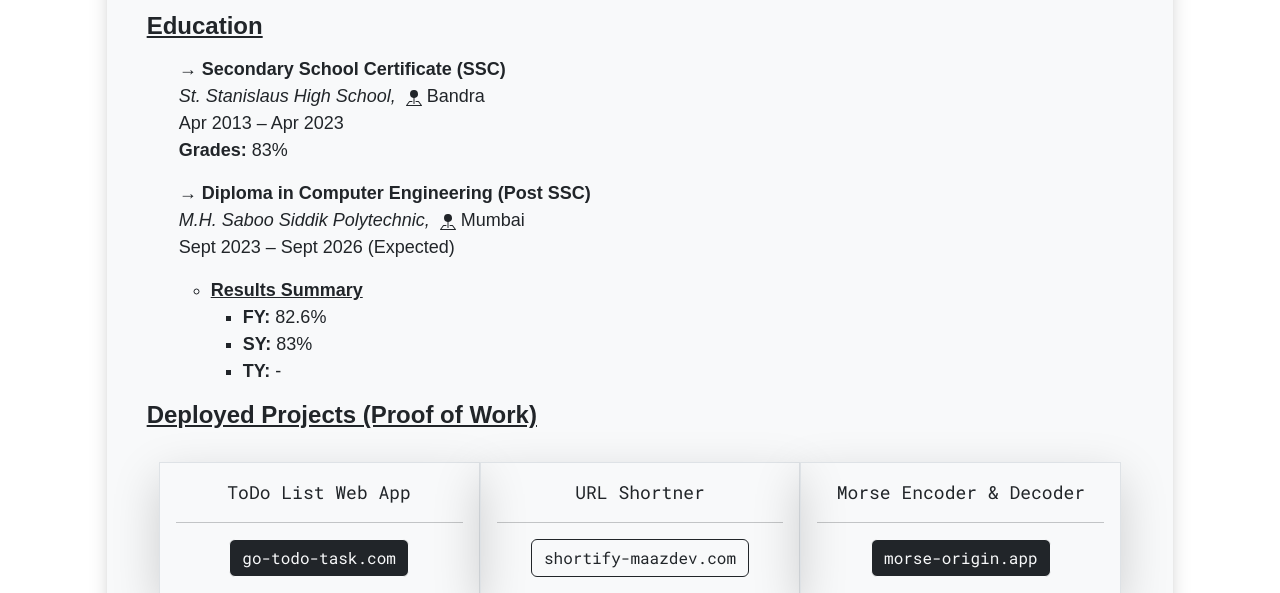
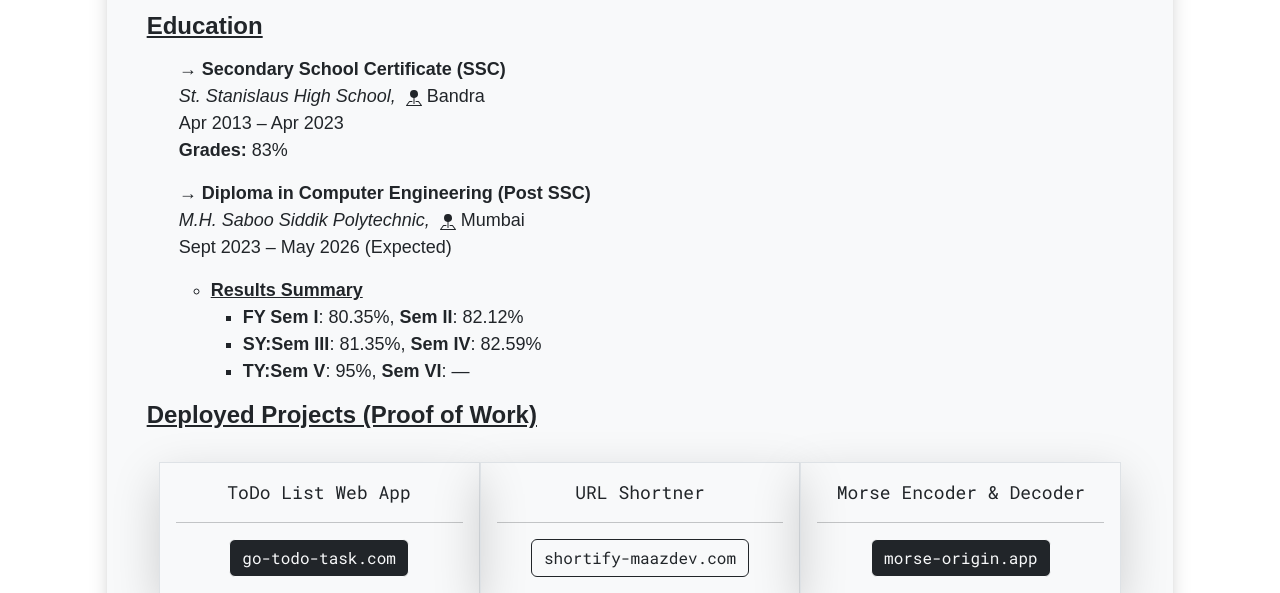
Before and after one commit to maazsiddiqui79/PORTFOLIO, a Flask app: page / in a window 1280 px wide. Shown: the part 3640-4233 px from the top of the page. Run offline with Flask 3, Linux system fonts and the light colour scheme; data comes from the database, SQL or seed files in the repository; some libraries are stand-ins or nearby versions.

Commit message:
Update about.html

```diff
--- a/api/templates/about.html
+++ b/api/templates/about.html
@@ -97,16 +97,16 @@
                 d="M3.1 11.2a.5.5 0 0 1 .4-.2H6a.5.5 0 0 1 0 1H3.75L1.5 15h13l-2.25-3H10a.5.5 0 0 1 0-1h2.5a.5.5 0 0 1 .4.2l3 4a.5.5 0 0 1-.4.8H.5a.5.5 0 0 1-.4-.8z" />
               <path fill-rule="evenodd" d="M4 4a4 4 0 1 1 4.5 3.969V13.5a.5.5 0 0 1-1 0V7.97A4 4 0 0 1 4 3.999z" />
             </svg> Mumbai<br />
-            <span>Sept 2023 – Sept 2026 (Expected)</span>
+            <span>Sept 2023 – May 2026 (Expected)</span>
             </p>
             <ul>
               <li>
                 <span style="font-weight: bolder;"><u>Results Summary</u></span>
                 <ul>
 
-                  <li><span style="font-weight: bolder;">FY:</span> 82.6%</li>
-                  <li><span style="font-weight: bolder;">SY:</span> 83%</li>
-                  <li><span style="font-weight: bolder;">TY:</span> -</li>
+                  <li><span style="font-weight: bolder;">FY </span><strong>Sem I</strong>: 80.35%, <strong>Sem II</strong>: 82.12%</li>
+                  <li><span style="font-weight: bolder;">SY:</span><strong>Sem III</strong>: 81.35%, <strong>Sem IV</strong>: 82.59%</li>
+                  <li><span style="font-weight: bolder;">TY:</span><strong>Sem V</strong>: 95%, <strong>Sem VI</strong>: —</li>
                 </ul>
               </li>
             </ul>
```
